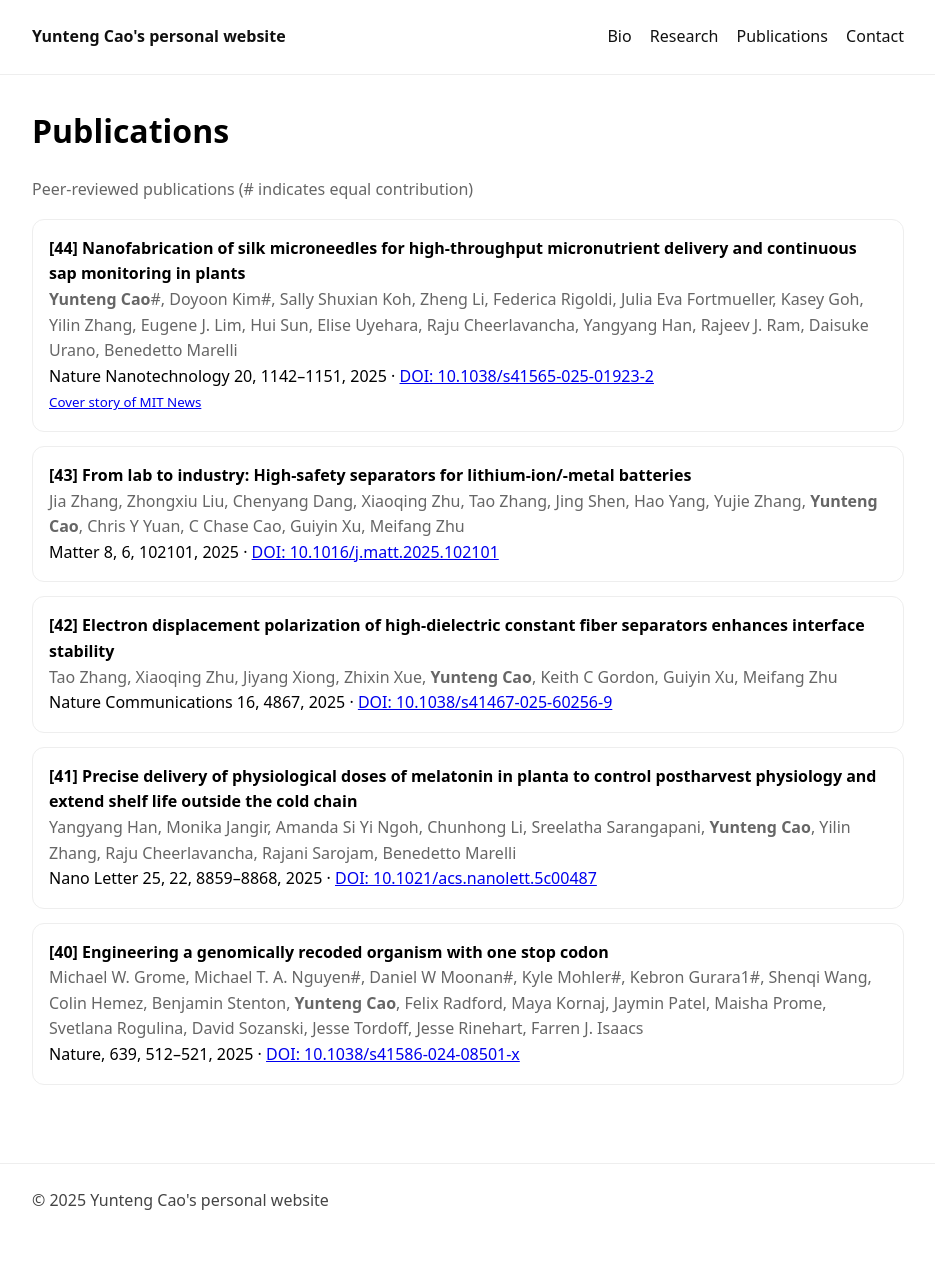
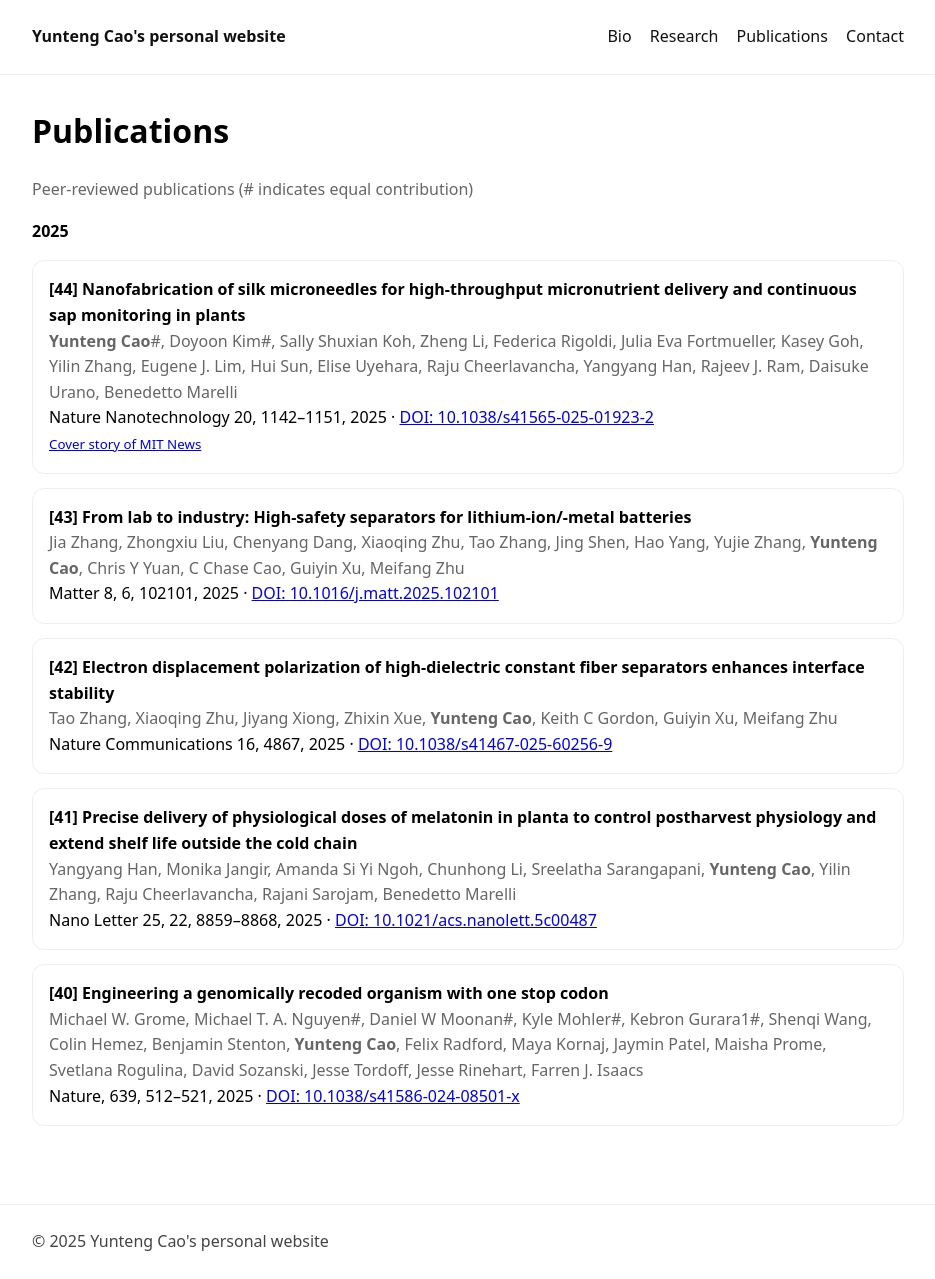
Before and after one commit to Yunteng-Cao/yunteng-cao.github.io, a Jekyll site: the page built from publications/index.md, in a window 1280 px wide and 1279 px high. Shown: the whole window, without its empty margins (172-1107 px from the left). Built offline with Jekyll 4.4.1, drawn with Linux system fonts in a browser that asks for light colours.

Commit message:
Update index.md

```diff
--- a/publications/index.md
+++ b/publications/index.md
@@ -7,10 +7,7 @@ title: Publications
 Peer-reviewed publications (# indicates equal contribution)
 </p>
 
-<!-- =========================
-     2025
-========================= -->
-
+<strong>2025<strong>
 
 <div class="card">
   <div style="display:flex; gap:16px; align-items:flex-start;">
```
